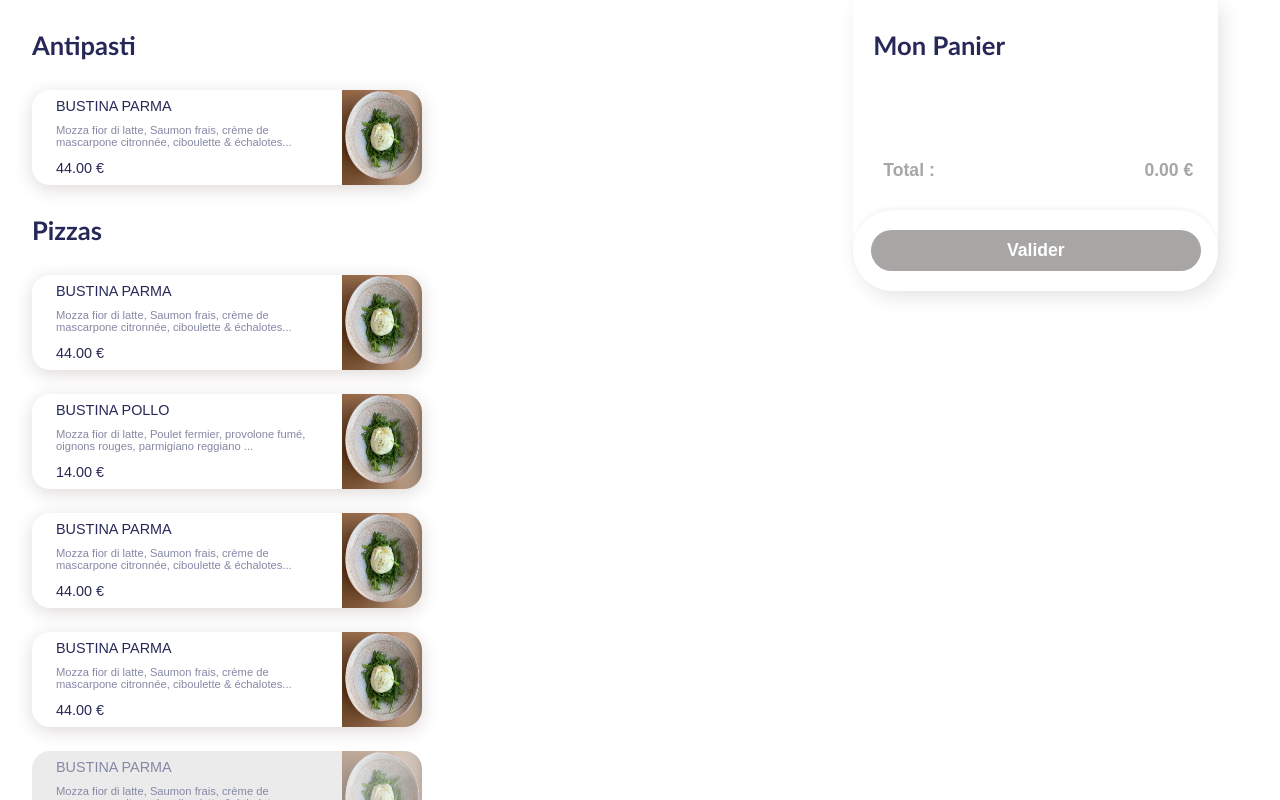
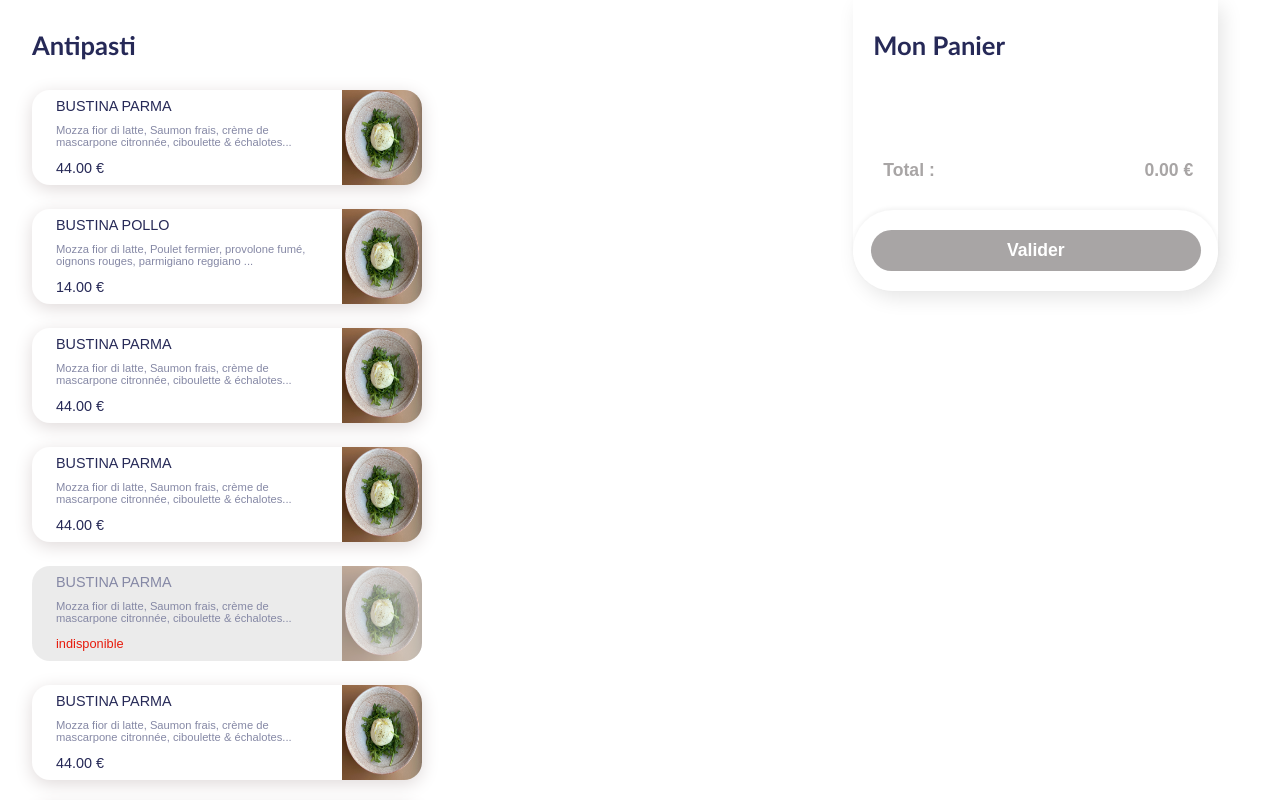
Before and after one commit to lcsaloonn/commande-en-ligne, a React (Create React App) app: page / in a window 1280 px wide. Shown: the top 800 px of the page. Built offline with nearby package versions, Linux system fonts and the light colour scheme.

Commit message:
improvement

```diff
--- a/src/components/base/list-product/listProduct.component.tsx
+++ b/src/components/base/list-product/listProduct.component.tsx
@@ -1,25 +1,20 @@
 import { ProductCardComponent } from "components/composite/cards/zindex";
-import { IProduct, ProductCategory } from "types/product/product.interface";
+
+import { IProduct } from "types/product/product.interface";
 import "./listProduct.scss";
 
 export function ListProductComponent({
   title,
   productList,
-  productCategory,
 }: {
   title: string;
   productList: IProduct[];
-  productCategory: ProductCategory;
 }) {
-  const products = productList.filter(
-    (element) => element.category === productCategory
-  );
-
   return (
     <div className="list-product">
       <div className="list-product-title">{title}</div>
       <div className="list-product-container grid grid-cols-12 gap-y-6 gap-x-3">
-        {products.map((item: IProduct, id: number) => (
+        {productList.map((item: IProduct, id: number) => (
           <div
             className="list-product-container-item col-span-9 xlp:col-span-6"
             key={id}
```
